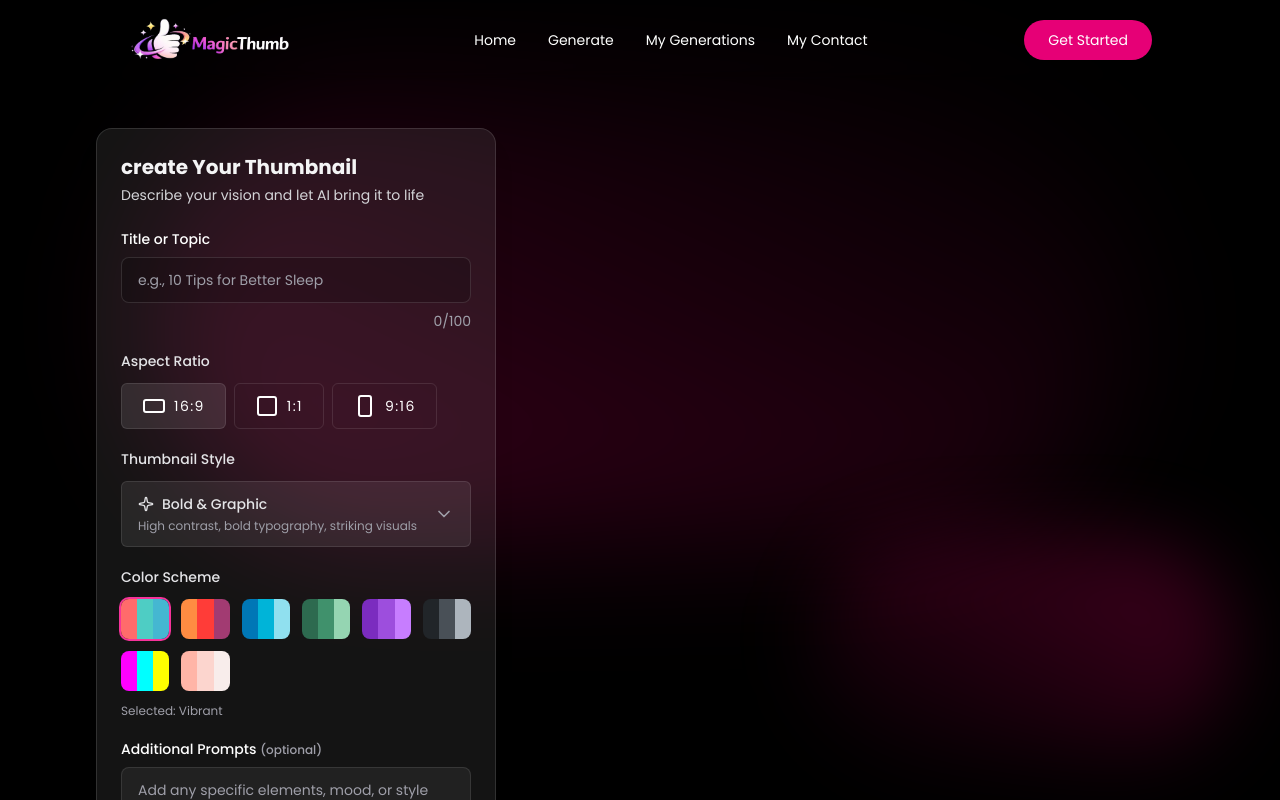
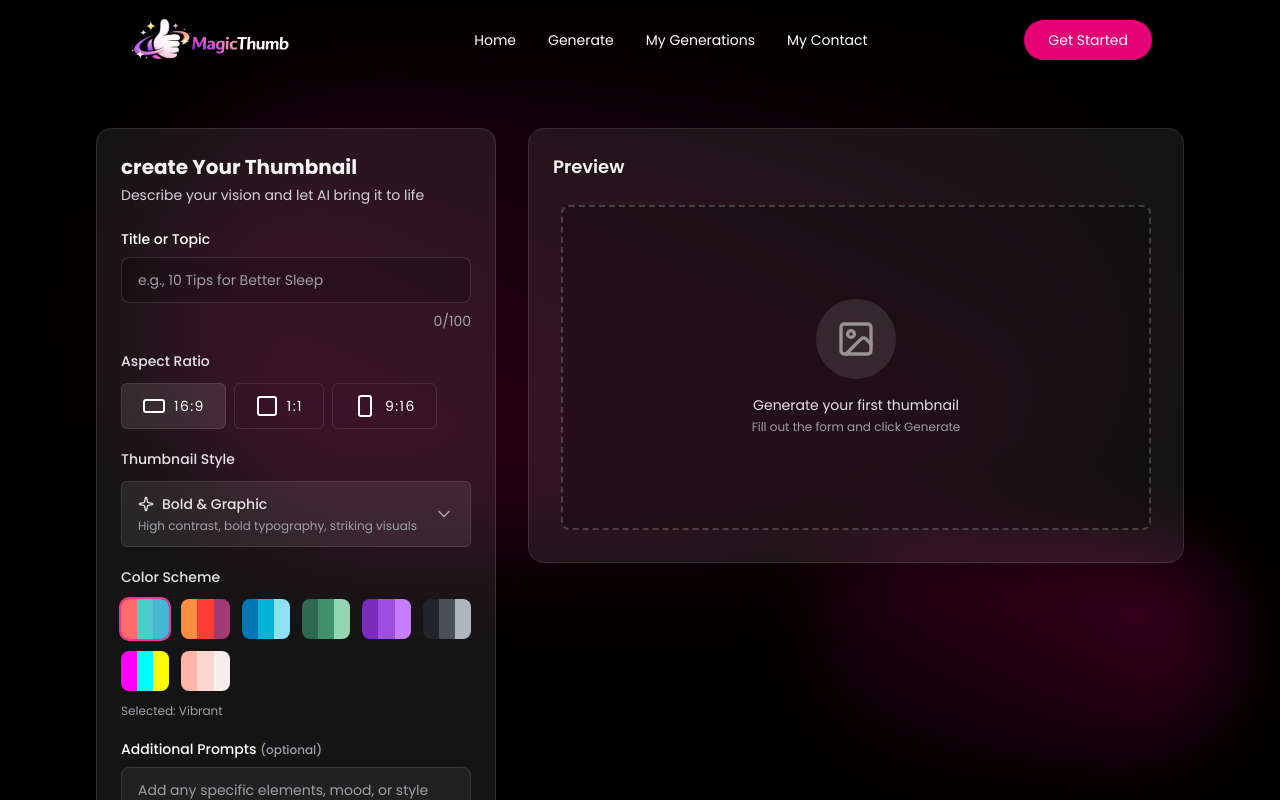
Before and after one commit to mostafizdev01/magic-thumb, a React (Vite) app: page /generate in a window 1280 px wide. Shown: the top 800 px of the page. Built offline with nearby package versions, Linux system fonts and the light colour scheme.

Commit message:
created preview panel design

```diff
--- a/src/components/Generate.tsx
+++ b/src/components/Generate.tsx
@@ -5,6 +5,7 @@
 import StyleSelector from "./StyleSelector";
 import ColorSchemeSelector from "./ColorSchemeSelector";
 import { colorSchemes, type AspectRatio, type IThumbnail, type ThumbnailStyle } from "../../public/assets/assets";
+import PreviewPanel from "./PreviewPanel";
 
 
 const Generate = () => {
@@ -14,9 +15,9 @@
     const [additionalDetails, setAdditionalDetails] = useState("")
     const [thumbnail, setThumbnail] = useState<IThumbnail | null>(null)
     const [loading, setLoading] = useState(false)
-    const [AspectRatio, setAspectRatio] = useState<AspectRatio> ("16:9")
-    const [colorSchemeId, setColorSchemeId] = useState <string> (colorSchemes[0].id)
-    const [style, setStyle] = useState <ThumbnailStyle> ('Bold & Graphic')
+    const [AspectRatio, setAspectRatio] = useState<AspectRatio>("16:9")
+    const [colorSchemeId, setColorSchemeId] = useState<string>(colorSchemes[0].id)
+    const [style, setStyle] = useState<ThumbnailStyle>('Bold & Graphic')
     const [styleDropdownOpen, setstyleDropdownOpen] = useState(false)
 
     return (
@@ -45,13 +46,13 @@
                                         </div>
                                     </div>
                                     {/* AspectRatioSelector */}
-                                        <AspectRatioSelector value={AspectRatio} onChange={setAspectRatio} />
+                                    <AspectRatioSelector value={AspectRatio} onChange={setAspectRatio} />
 
                                     {/* StyleSelector */}
-                                        <StyleSelector value={style} onChange={setStyle} isOpen={styleDropdownOpen} setIsOpen={setstyleDropdownOpen} />
+                                    <StyleSelector value={style} onChange={setStyle} isOpen={styleDropdownOpen} setIsOpen={setstyleDropdownOpen} />
 
                                     {/* ColorSchemeSelector */}
-                                        <ColorSchemeSelector value={colorSchemeId} onChange={setColorSchemeId} />
+                                    <ColorSchemeSelector value={colorSchemeId} onChange={setColorSchemeId} />
 
                                     {/* Details */}
                                     <div className=" space-y-2">
@@ -78,7 +79,10 @@
 
                         {/* RIGHT PANEL */}
                         <div>
-
+                            <div className=" p-6 rounded-2xl bg-white/8 border border-white/10 shadow-xl">
+                                <h2 className=" text-lg font-semibold text-zinc-100 mb-4">Preview</h2>
+                                <PreviewPanel thumbnail={thumbnail} isLoading={loading} aspectRatio={AspectRatio} />
+                            </div>
                         </div>
                     </div>
                 </main>
--- /dev/null
+++ b/src/components/PreviewPanel.tsx
@@ -0,0 +1,69 @@
+import { DownloadIcon, ImageIcon, Loader2Icon } from "lucide-react"
+import type { AspectRatio, IThumbnail } from "../../public/assets/assets"
+
+const PreviewPanel = ({ thumbnail, isLoading, aspectRatio }: { thumbnail: IThumbnail | null, isLoading: boolean, aspectRatio: AspectRatio }) => {
+
+    const aspectClasses = {
+        "16:9": "aspect-video",
+        "1:1": "aspect-square",
+        "9:16": "aspect-[9/16]"
+    } as Record<AspectRatio, string>
+
+    // download button
+    const onDownload = () => {
+        if (!thumbnail?.image_url) return;
+        window.open(thumbnail?.image_url, "_blank")
+    }
+
+    return (
+        <div className=" relative mx-auto w-full max-w-2xl">
+            <div className={`relative overflow-hidden ${aspectClasses[aspectRatio]}`}>
+                {/* loading state */}
+                {
+                    isLoading && (
+                        <div className=" absolute inset-0 flex flex-col items-center justify-center gap-4 bg-black/25">
+                            <Loader2Icon className=" size-8 animate-spin text-zinc-400" />
+                            <div className=" text-center">
+                                <p className=" text-sm font-medium text-zinc-200">AI is creating your thumbnail...</p>
+                                <p className=" mt-1 text-xs text-zinc-400">This may take 10-20 seconds.</p>
+                            </div>
+                        </div>
+                    )
+                }
+
+                {/* image state */}
+                {
+                    !isLoading && thumbnail?.image_url && (
+                        <div>
+                            <img src={thumbnail?.image_url} alt={thumbnail?.title}
+                                className=" h-full w-full object-cover" />
+                            <div className=" absolute inset-0 flex items-end justify-center bg-black/10 opacity-0 transition-opacity group-hover:opacity-100">
+                                <button onClick={onDownload} type="button"
+                                    className=" mb-6 flex items-center gap-2 rounded-md px-5 py-2.5 text-xs font-medium transition bg-white/30 ring-2 ring-white/400 backdrop-blur hover:scale-105 active:scale-95">
+                                    <DownloadIcon className=" size-4" />
+                                    Download Thumbnail
+                                </button>
+                            </div>
+                        </div>
+                    )
+                }
+                {/* Empty state */}
+                {
+                    !isLoading && !thumbnail?.image_url && (
+                        <div className=" absolute inset-0 m-2 flex flex-col  items-center justify-center gap-4 rounded-lg border-2 border-dashed border-white/20 bg-black/25">
+                            <div className=" max-sm:hidden flex size-20 items-center justify-center rounded-full bg-white/10">
+                                <ImageIcon className=" size-10 text-white opacity-50" />
+                            </div>
+                            <div className=" px-4 text-center">
+                                <p className=" font text-zinc-200">Generate your first thumbnail</p>
+                                <p className=" mt-1 text-xs text-zinc-400">Fill out the form and click Generate</p>
+                            </div>
+                        </div>
+                    )
+                }
+            </div>
+        </div>
+    )
+}
+
+export default PreviewPanel
```
